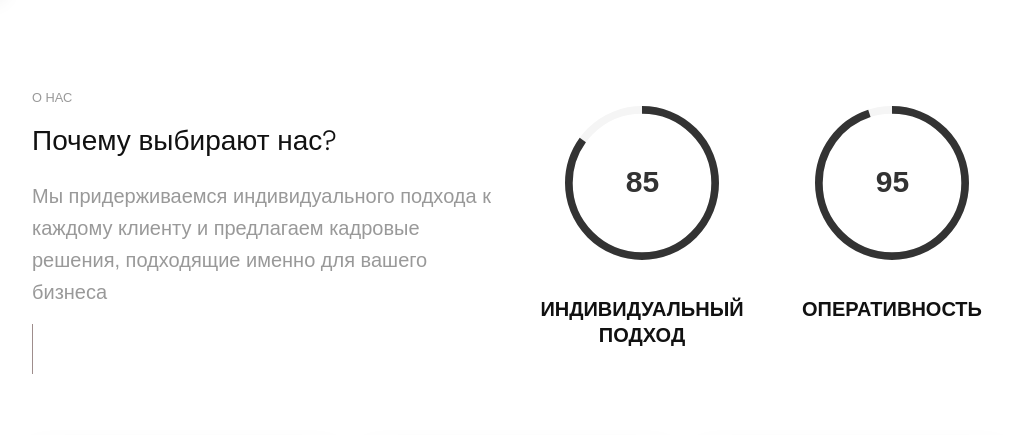
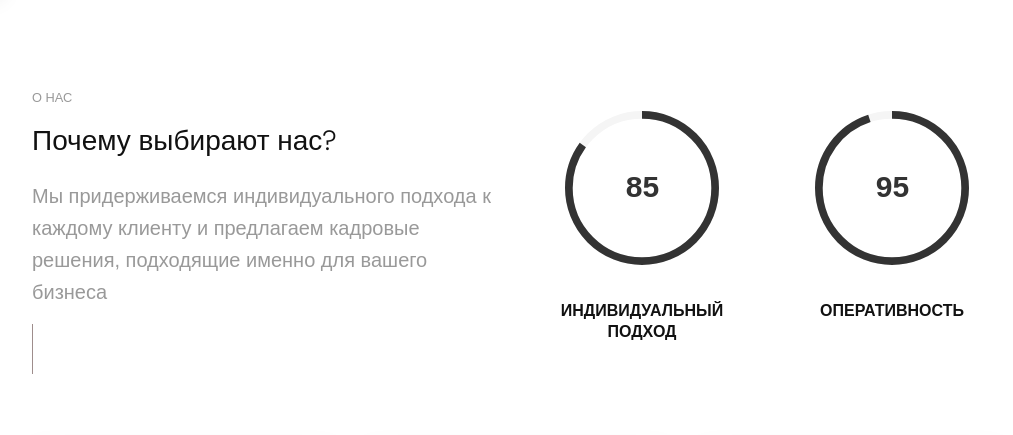
Before and after one commit to ivanandreev/mindal, a PHP site: page / in a window 1280 px wide. Shown: the part 802-1237 px from the top of the page, without its empty margins (248-1261 px from the left). Run offline with PHP 8.4, Linux system fonts and the light colour scheme; some libraries are stand-ins or nearby versions; some web fonts are replaced.

Commit message:
css fixes

```diff
--- a/html/css/style-leftNavbar.css
+++ b/html/css/style-leftNavbar.css
@@ -59,7 +59,7 @@ a {
   color: #111; }
 
 h4, .h4 {
-  font-size: 1.25rem; }
+  font-size: 1rem; }
 
 h5, .h5 {
   font-size: 1rem; }
```
